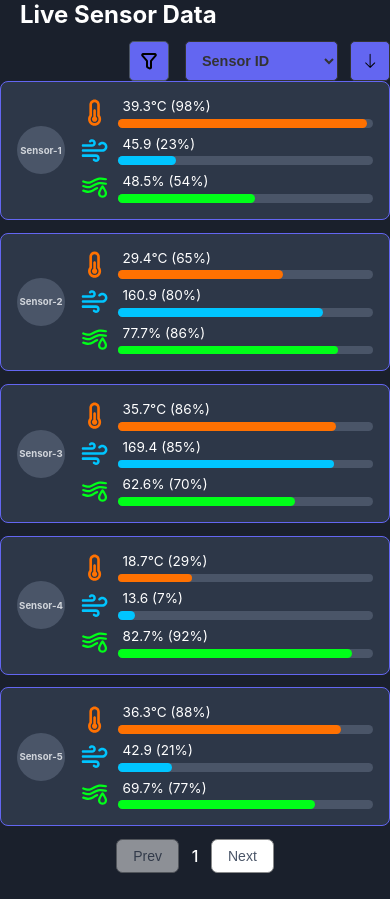
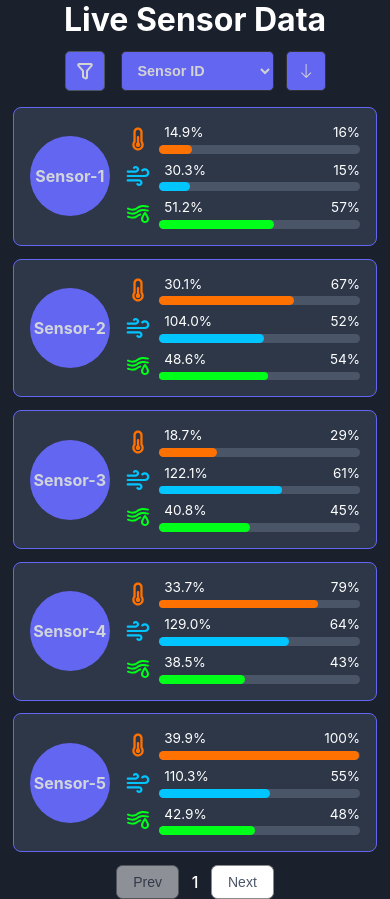
Before and after one commit to surysaroch/dashboard, a React (Vite) app: page / in a window 390 px wide. Before the commit the page ends 873 px from the top, so only its background shows below. Built offline with nearby package versions, Linux system fonts and the light colour scheme.

Commit message:
more ui changes, mobile version works

```diff
--- a/src/components/Dashboard.tsx
+++ b/src/components/Dashboard.tsx
@@ -26,7 +26,7 @@ const Dashboard: React.FC = () => {
   const [chosenSensorId, setChosenSensorId] = useState('')
 
   useEffect(() => {
-    const stopSimulation = SimulateRealTimeData(100000, 1000, (updates: SensorMetric[]) => {
+    const stopSimulation = SimulateRealTimeData(100, 1000, (updates: SensorMetric[]) => {
       setSensorData(updates);
     });
 
@@ -98,7 +98,7 @@ const Dashboard: React.FC = () => {
   return (
     <div className="dashboard-container">
       <div className="heading-container">
-        <h2>Live Sensor Data</h2>
+        <h1>Live Sensor Data</h1>
         <div className="features-container">
           <div><Filtering onFilter={handleFilterChange} onSensorFilter={handleSensorIdFilter}/></div>
           <div><Sorting onSort={handleSort} /></div>
--- a/src/components/dashboard.css
+++ b/src/components/dashboard.css
@@ -1,13 +1,15 @@
-* {
-    margin: 0;
-    padding: 0;
+.dashboard-container {
+    padding-left: 20rem;
+    padding-right: 20rem;
+
 }
-body {
-    font-family: -apple-system, BlinkMacSystemFont, "Segoe UI", Roboto, Helvetica, Arial, sans-serif;
-    background-color: #1a202c;
+.heading-container{
+    display: flex;
+    align-items: center;
+    margin-bottom: 1rem;
 }
 
-.heading-container h2{
+.heading-container h1{
     width: 100%;
     margin-left: 2.5rem;
     color: white;
@@ -54,8 +56,8 @@ body {
 
 @media (width < 1400px) {
     .dashboard-container {
-        padding-left: 0;
-        padding-right: 0;
+        padding-left: 0.8rem;
+        padding-right: 0.8rem;
 
     }
 
@@ -65,19 +67,19 @@ body {
         align-items: center;
 
     }
-  }
 
-@media (width >= 1400px) {
-    .dashboard-container {
-        padding-left: 20rem;
-        padding-right: 20rem;
-
-    }
-    .heading-container{
+    .heading-container h1{
         display: flex;
-        align-items: center;
+        justify-content: center;
+        margin: 0;
 
     }
 
 
-}
+    .features-container{
+        display: flex;
+        width: 100%;
+        justify-content: center ;
+        gap: 1rem
+    }
+  }
--- a/src/components/filtering.css
+++ b/src/components/filtering.css
@@ -29,7 +29,7 @@
 .filter-label {
     font-size: 0.875rem;
     font-weight: 500;
-    color: #1f2937;
+    color: #D3D3D3;
 }
 
 
@@ -89,7 +89,7 @@
     .filter-toggle-btn {
         font-weight: bold;
         background-color: #6366f1;
-        color: #333;
+        color: #D3D3D3;
         border: 1px solid #4b5563;
         border-radius: 0.3rem;
         font-size: 0.9rem;
--- a/src/components/rowData.css
+++ b/src/components/rowData.css
@@ -27,12 +27,29 @@ body {
     justify-content: center;
     align-items: center;
     text-align: center;
-    background-color: #4a5568;
+    background-color: #6366f1;
     border-radius: 50%;
     width: 5.5rem;
     height: 5.5rem;
     box-sizing: border-box;
     flex-shrink: 0;
+}
+
+.sensor-id {
+    font-weight: bold;
+    font-size: 1em;
+    color: #D3D3D3;
+}
+
+
+.metric-container {
+    display: flex;
+    flex-direction: column;
+    align-items: flex-start;
+    gap: 0.5rem;
+    flex-grow: 1;
+    min-width: 0;
+    padding-left: 2rem;
 }
 
 .metric-row {
@@ -48,12 +65,6 @@ body {
     align-items: center;
 }
 
-.metric-icon svg {
-    width: 1.7rem;
-    height: 1.7rem;
-}
-
-
 .metric-progress {
     flex-grow: 1;
     display: flex;
@@ -61,7 +72,9 @@ body {
     min-width: 0;
 }
 
-.outer-container {
+
+
+.outer-bar {
     width: 100%;
     height: 0.55rem;
     background-color: #4a5568;
@@ -69,7 +82,7 @@ body {
     min-width: 0;
 }
 
-.inner-container {
+.inner-bar {
     height: 100%;
     border-radius: 0.4rem;
     transition: width 0.3s ease-in-out;
@@ -81,6 +94,8 @@ body {
     margin-bottom: 0.3rem;
     color: #fff;
     white-space: nowrap;
+    display: flex;
+    justify-content: space-between;
 }
 
 .expanded-container {
@@ -95,50 +110,17 @@ body {
 }
 
 
-@media (width <= 768px) {
+@media (width <= 500px) {
 
     .sensor-id-container {
         display: flex;
         justify-content: center;
         align-items: center;
         text-align: center;
-        background-color: #4a5568;
+        background-color: #6366f1;
         border-radius: 50%;
-        width: 3rem;
-        height: 3rem;
-        box-sizing: border-box;
-        flex-shrink: 0;
-    }
-
-    .sensor-id {
-        font-weight: bold;
-        font-size: 0.6em;
-        color: #d1d5db;
-    }
-
-
-    .metric-container {
-        display: flex;
-        flex-direction: column;
-        align-items: flex-start;
-        gap: 0.5rem;
-        flex-grow: 1;
-        min-width: 0;
-    }
-
-  }
-
-@media (width >= 768px) {
-
-    .sensor-id-container {
-        display: flex;
-        justify-content: center;
-        align-items: center;
-        text-align: center;
-        background-color: #4a5568;
-        border-radius: 50%;
-        width: 5.5rem;
-        height: 5.5rem;
+        width: 5rem;
+        height: 5rem;
         box-sizing: border-box;
         flex-shrink: 0;
     }
@@ -157,7 +139,6 @@ body {
         gap: 0.5rem;
         flex-grow: 1;
         min-width: 0;
-        padding-left: 2rem;
+        padding-left: 0;
     }
-
-}
+  }
--- a/src/components/rowData.tsx
+++ b/src/components/rowData.tsx
@@ -54,13 +54,13 @@ const RowData: React.FC<rowDataProps> = ({ metric }) => {
           <div className="metric-row">
               <span className="metric-icon"><Temperature color="#FF7101"/></span>
               <div className="metric-progress">
-              <span className="metric-value">
-                      {metric.temperature.toFixed(1)}°C ({temperaturePercentage.toFixed(0)}%)
+                <span className="metric-value">
+                  <p>{metric.temperature.toFixed(1)}%</p>
+                  <p>{temperaturePercentage.toFixed(0)}%</p>
                   </span>
-                  <div className="outer-container">
-                      <div className="inner-container" style={{ width: `${temperaturePercentage}%`, backgroundColor: '#FF7101' }}></div>
+                  <div className="outer-bar">
+                      <div className="inner-bar" style={{ width: `${temperaturePercentage}%`, backgroundColor: '#FF7101' }}></div>
                   </div>
-
               </div>
           </div>
 
@@ -68,10 +68,11 @@ const RowData: React.FC<rowDataProps> = ({ metric }) => {
               <span className="metric-icon"><AirQuality color="#00C5FF"/></span>
               <div className="metric-progress">
                 <span className="metric-value">
-                    {metric.airQuality.toFixed(1)} ({airQualityPercentage.toFixed(0)}%)
+                  <p>{metric.airQuality.toFixed(1)}%</p>
+                  <p>{airQualityPercentage.toFixed(0)}%</p>
                 </span>
-                  <div className="outer-container">
-                      <div className="inner-container" style={{ width: `${airQualityPercentage}%`, backgroundColor: '#00C5FF' }}></div>
+                  <div className="outer-bar">
+                      <div className="inner-bar" style={{ width: `${airQualityPercentage}%`, backgroundColor: '#00C5FF' }}></div>
                   </div>
 
               </div>
@@ -81,10 +82,11 @@ const RowData: React.FC<rowDataProps> = ({ metric }) => {
               <span className="metric-icon"><Humidity color="#00FF19" /></span>
               <div className="metric-progress">
                 <span className="metric-value">
-                    {metric.humidity.toFixed(1)}% ({humidityPercentage.toFixed(0)}%)
+                  <p>{metric.humidity.toFixed(1)}%</p>
+                  <p>{humidityPercentage.toFixed(0)}%</p>
                 </span>
-                  <div className="outer-container">
-                      <div className="inner-container" style={{ width: `${humidityPercentage}%`, backgroundColor: '#00FF19' }}></div>
+                  <div className="outer-bar">
+                      <div className="inner-bar" style={{ width: `${humidityPercentage}%`, backgroundColor: '#00FF19' }}></div>
                   </div>
               </div>
           </div>
--- a/src/components/sorting.css
+++ b/src/components/sorting.css
@@ -16,7 +16,7 @@
 .dropdown-container select{
     font-size: 0.9rem;
     font-weight: bold;
-    color: #333;
+    color: #D3D3D3;
     background-color: #6366f1;
     padding: 0.5rem 2rem 0.5rem 0.75rem;
     border: 1px solid #333;
@@ -33,7 +33,7 @@
 .order-toggle-button button {
     font-size: 0.9rem;
     font-weight: bold;
-    color: #333;
+    color: #D3D3D3;
     background-color: #6366f1;
     border: 1px solid #333;
     border-radius: 0.3rem;
--- a/src/components/svgs/arrow.tsx
+++ b/src/components/svgs/arrow.tsx
@@ -4,7 +4,7 @@ interface ArrowProps {
 
 const Arrow: React.FC<ArrowProps> = ({isFlipped = false}) => {
     return (
-        <svg className={`${isFlipped && "flipped-svg"}`} fill="#000000" version="1.1" id="Layer_1" xmlns="http://www.w3.org/2000/svg"
+        <svg className={`${isFlipped && "flipped-svg"}`} fill="#D3D3D3" version="1.1" id="Layer_1" xmlns="http://www.w3.org/2000/svg"
             viewBox="0 0 100 100" enableBackground="new 0 0 100 100" xmlSpace="preserve">
                 <path d="M50.5,19.881c-1.104,0-2,0.896-2,2V72.17L33.193,56.609c-0.781-0.781-1.922-0.781-2.703,0
                     c-0.781,0.78-0.719,2.047,0.062,2.828l18.883,18.857c0.375,0.375,0.899,0.586,1.43,0.586s1.047-0.211,1.422-0.586l18.857-18.857
--- a/src/components/svgs/filter.tsx
+++ b/src/components/svgs/filter.tsx
@@ -1,7 +1,7 @@
 const Filter = () =>{
     return(
         <svg viewBox="0 0 24 24" fill="none" xmlns="http://www.w3.org/2000/svg">
-        <path d="M17.8258 5H6.17422C5.31987 5 4.85896 6.00212 5.41496 6.65079L9.75926 11.7191C9.91461 11.9004 10 12.1312 10 12.3699V17.382C10 17.7607 10.214 18.107 10.5528 18.2764L12.5528 19.2764C13.2177 19.6088 14 19.1253 14 18.382V12.3699C14 12.1312 14.0854 11.9004 14.2407 11.7191L18.585 6.65079C19.141 6.00212 18.6801 5 17.8258 5Z" stroke="#000000" stroke-width="2" stroke-linecap="round" stroke-linejoin="round"/>
+        <path d="M17.8258 5H6.17422C5.31987 5 4.85896 6.00212 5.41496 6.65079L9.75926 11.7191C9.91461 11.9004 10 12.1312 10 12.3699V17.382C10 17.7607 10.214 18.107 10.5528 18.2764L12.5528 19.2764C13.2177 19.6088 14 19.1253 14 18.382V12.3699C14 12.1312 14.0854 11.9004 14.2407 11.7191L18.585 6.65079C19.141 6.00212 18.6801 5 17.8258 5Z" stroke="#D3D3D3" stroke-width="2" stroke-linecap="round" stroke-linejoin="round"/>
         </svg>
     )
 };
--- a/src/index.css
+++ b/src/index.css
@@ -1,8 +1,14 @@
 body {
     font-family: -apple-system, BlinkMacSystemFont, "Segoe UI", Roboto, Helvetica, Arial, sans-serif;
+    background-color: #1a202c;
+}
 
-}
 svg{
     width: 1.5rem;
     height: 1.5rem;
 }
+
+* {
+    margin: 0;
+    padding: 0;
+}
```
